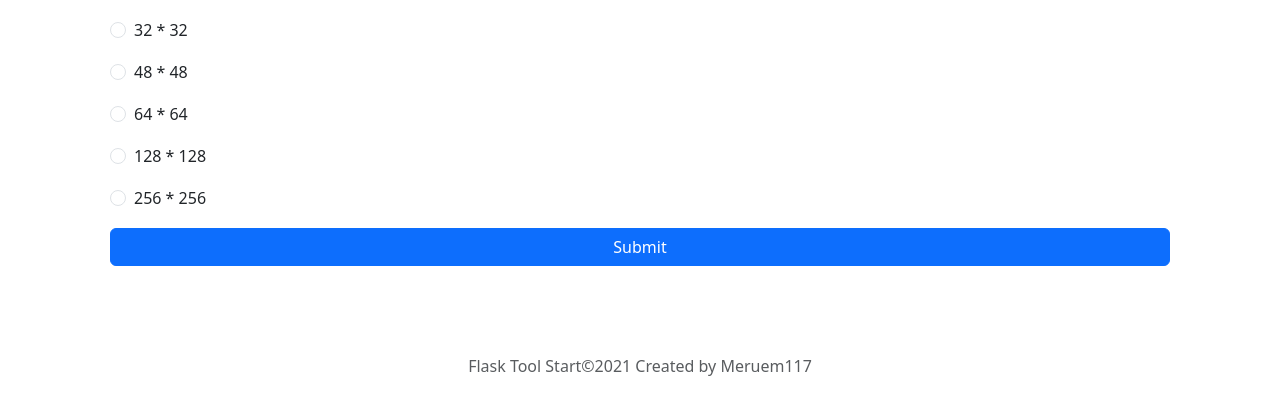
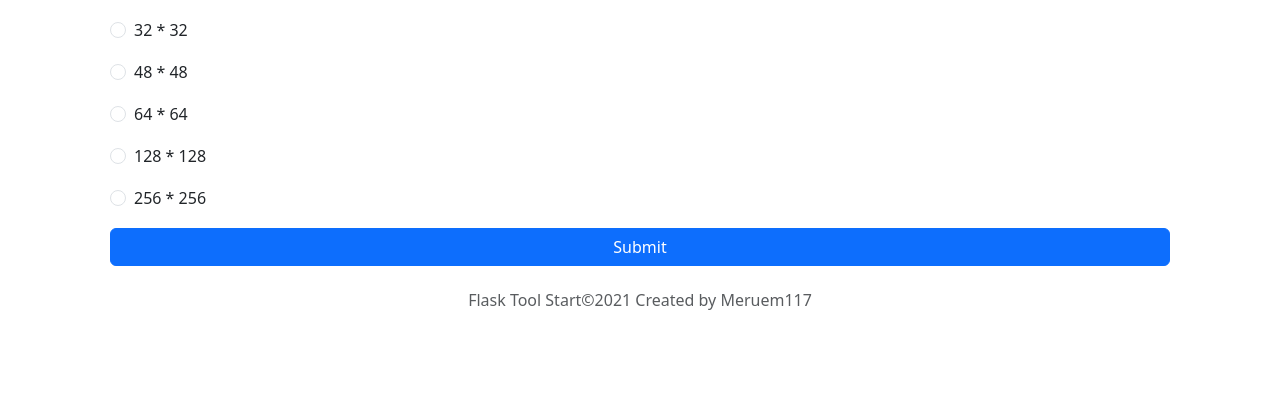
Before and after one commit to Meruem117/flask-tool-start, a Flask app: page /image in a window 1280 px wide. Shown: the part 456-866 px from the top of the page. After the commit the page ends 766 px from the top, so only its background shows below. Run offline with Flask 2, Linux system fonts and the light colour scheme; some libraries are stand-ins or nearby versions.

Commit message:
update base

```diff
--- a/src/templates/base.html
+++ b/src/templates/base.html
@@ -14,8 +14,8 @@
 <body>
 {% block body %}{% endblock %}
 
-<div class="container">
-    <footer class="py-3 my-4">
+<div class="fixed-bottom">
+    <footer class="py-3">
         <p class="text-center text-muted">Flask Tool Start©2021 Created by Meruem117</p>
     </footer>
 </div>
```
